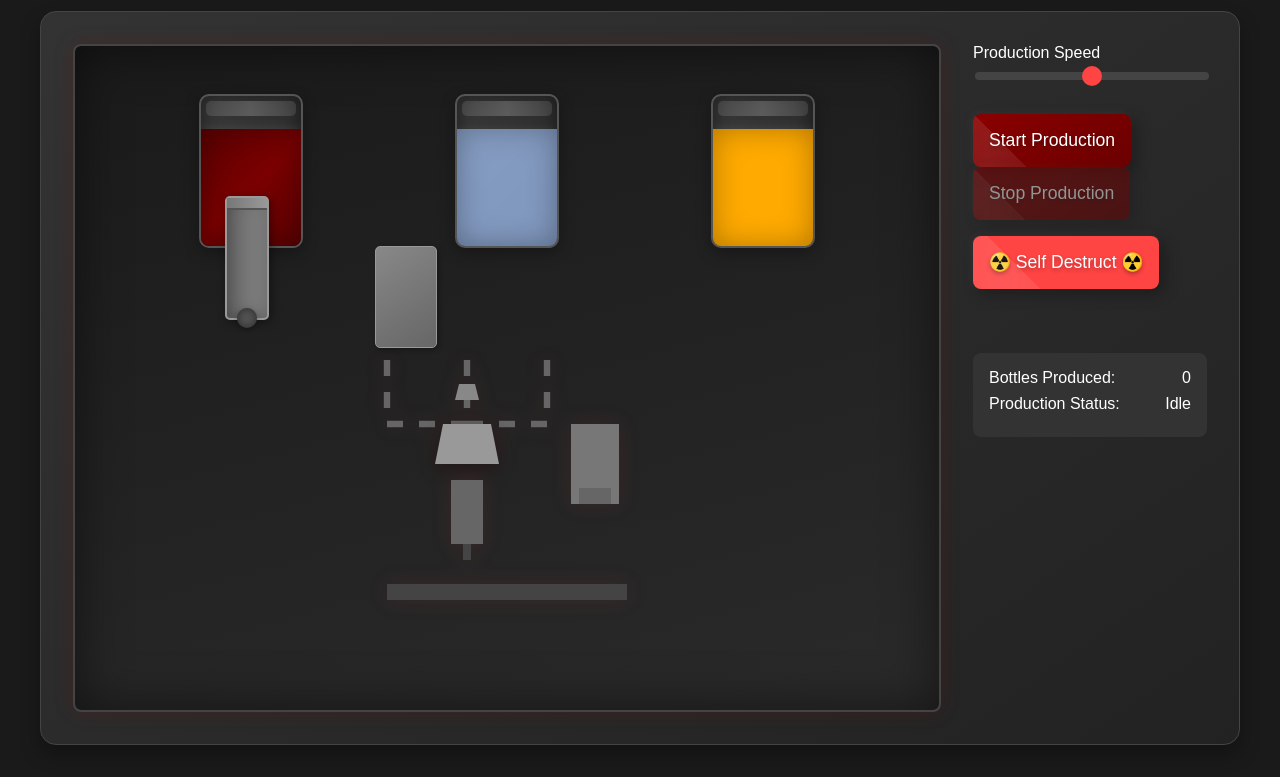
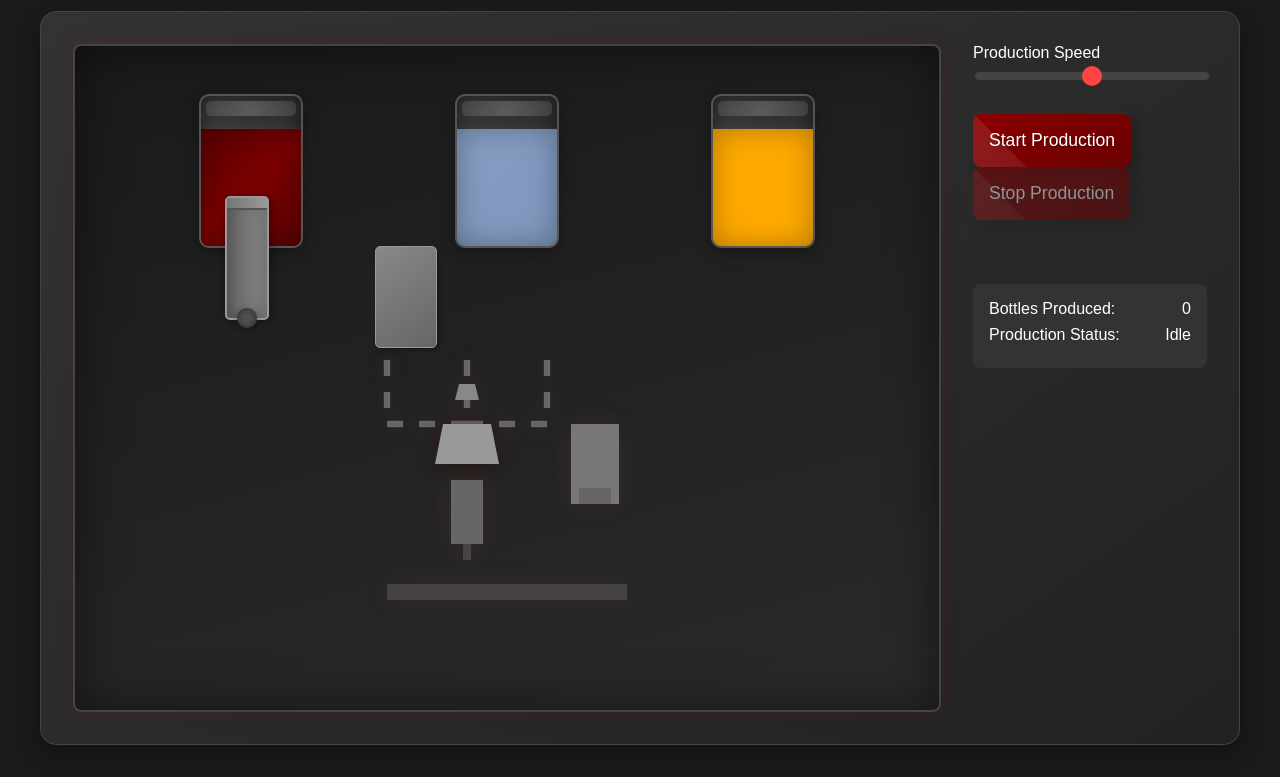
Before and after one commit to xgeneric/drpepper, a plain HTML site: page index.html in a window 1280 px wide. Shown: the part 125-902 px from the top of the page. Drawn offline with Linux system fonts and the light colour scheme.

Commit message:
Update index.html

```diff
--- a/index.html
+++ b/index.html
@@ -85,7 +85,6 @@
         <div class="buttons">
           <button id="start" class="control-btn">Start Production</button>
           <button id="stop" class="control-btn" disabled>Stop Production</button>
-          <button id="explode" class="control-btn danger">☢️ Self Destruct ☢️</button>
         </div>
         <div class="stats">
           <div class="stat">
```
